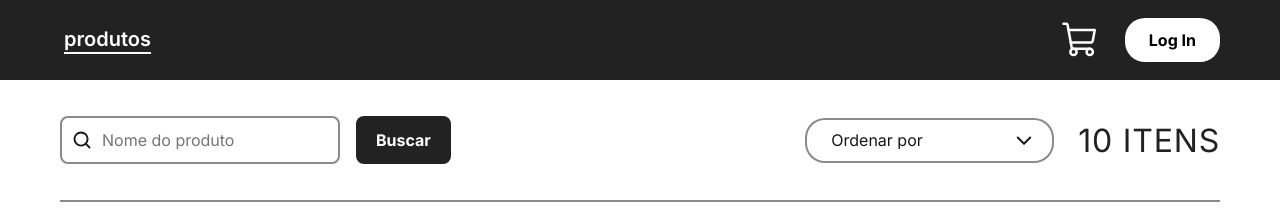
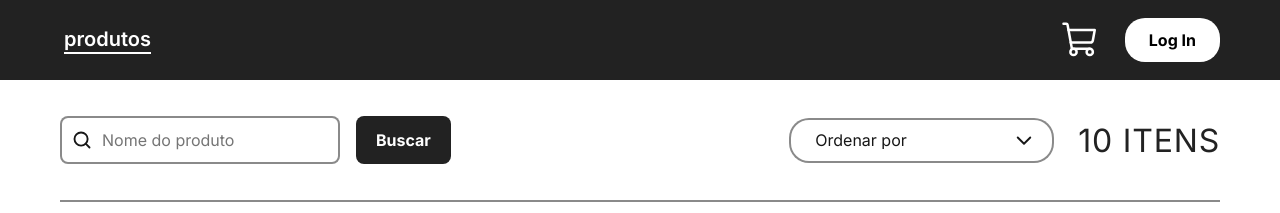
Before and after one commit to jotahdavid/allugator-client, a React (Vite) app: page / in a window 1280 px wide. Shown: the top 213 px of the page. Built offline with nearby package versions, Linux system fonts and the light colour scheme.

Commit message:
fix(select): option text above arrow icon

```diff
--- a/src/components/ProductList/styles.ts
+++ b/src/components/ProductList/styles.ts
@@ -39,6 +39,7 @@ export const Select = styled.select`
   min-width: ${rem(160)};
   background-color: #fff;
   padding: ${rem(12)} ${rem(24)};
+  padding-right: ${rem(40)};
 
   outline: none;
   appearance: none;
```
